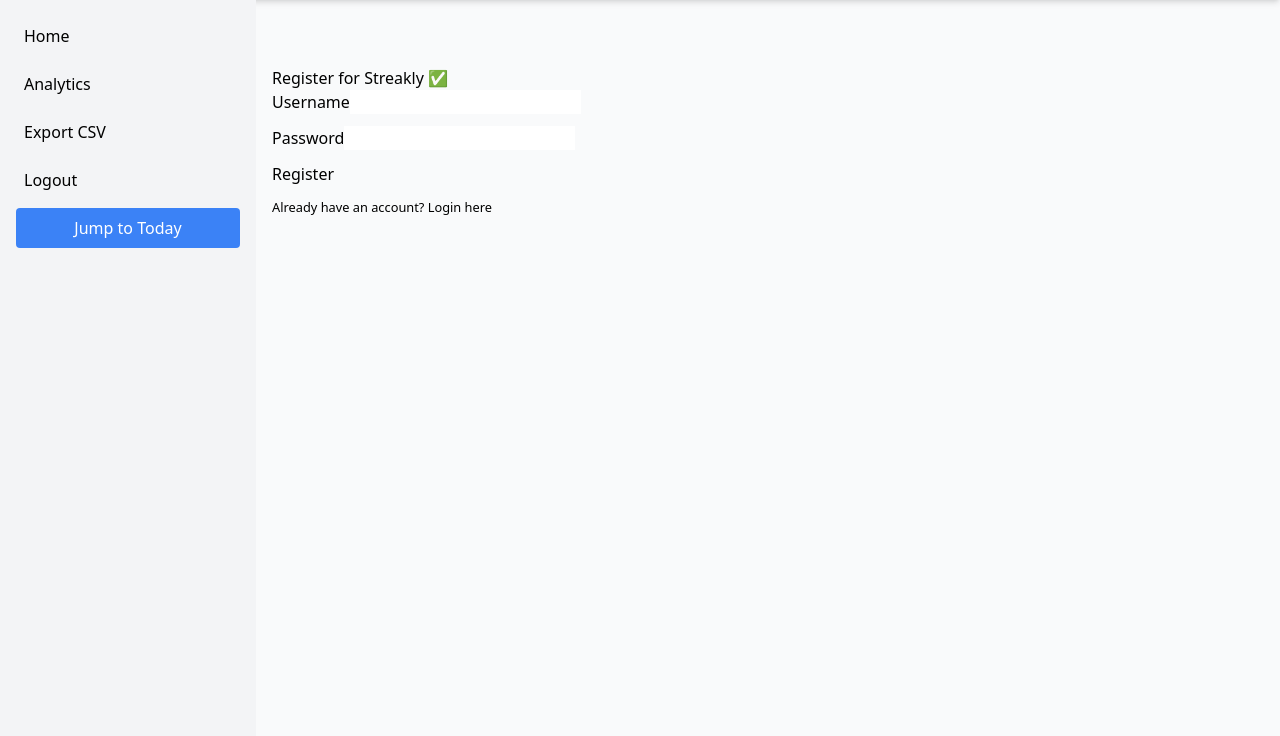
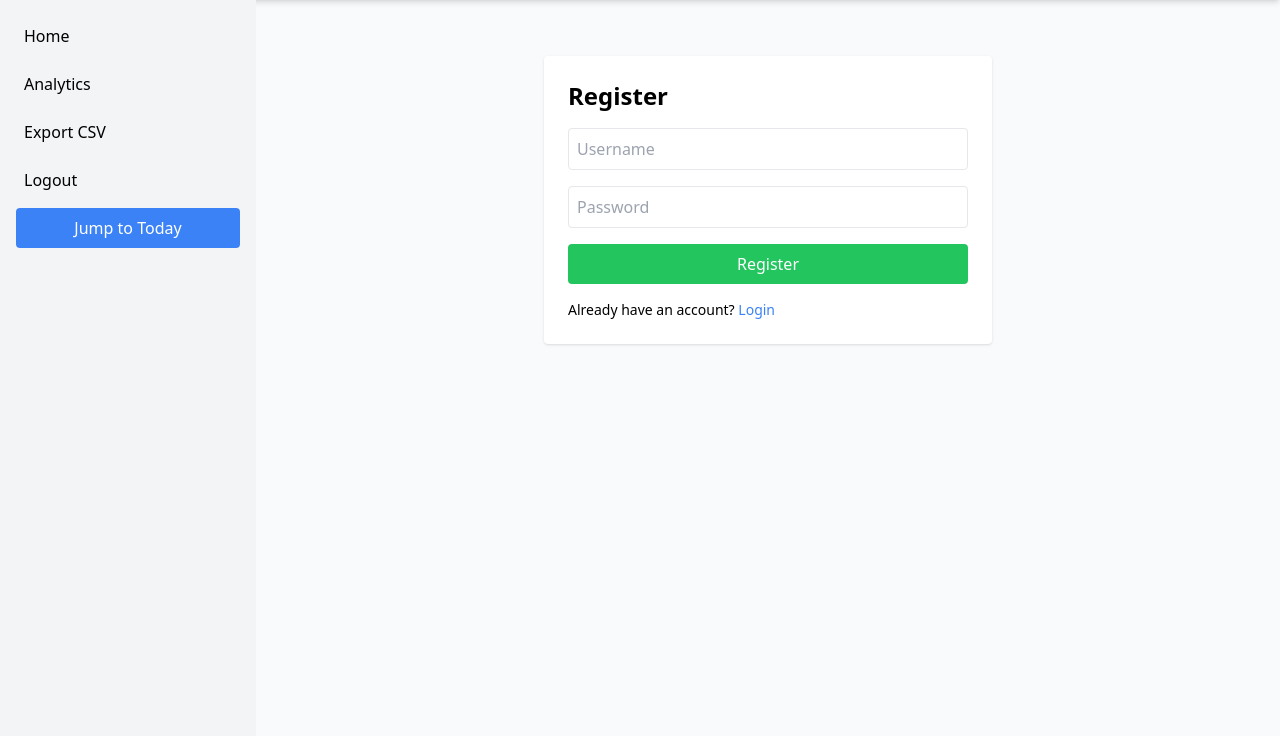
Before and after one commit to rathibharat/habit-tracker-v3, a Flask app: page /register in a window 1280 px wide. Shown: the part 64-800 px from the top of the page. Run offline with Flask 3, Linux system fonts and the light colour scheme; parts of the project's set-up code (start-up, migrations or seed data) failed here and were passed over; some libraries are stand-ins or nearby versions.

Commit message:
Update register.html

```diff
--- a/templates/register.html
+++ b/templates/register.html
@@ -1,12 +1,14 @@
 {% extends "layout.html" %}
+{% block title %}Register{% endblock %}
+
 {% block content %}
-<div class="container" style="max-width:400px; margin-top:50px;">
-    <h3>Register for Streakly ✅</h3>
-    <form method="post">
-        <div class="mb-3"><label>Username</label><input type="text" name="username" class="form-control" required></div>
-        <div class="mb-3"><label>Password</label><input type="password" name="password" class="form-control" required></div>
-        <button class="btn btn-primary w-100">Register</button>
+<div class="max-w-md mx-auto mt-10 bg-white p-6 rounded shadow">
+    <h2 class="text-2xl font-bold mb-4">Register</h2>
+    <form method="POST" class="flex flex-col space-y-4">
+        <input type="text" name="username" placeholder="Username" required class="p-2 border rounded">
+        <input type="password" name="password" placeholder="Password" required class="p-2 border rounded">
+        <button type="submit" class="p-2 bg-green-500 text-white rounded hover:bg-green-600">Register</button>
     </form>
-    <div class="mt-2"><small>Already have an account? <a href="{{ url_for('login') }}">Login here</a></small></div>
+    <p class="mt-4 text-sm">Already have an account? <a href="{{ url_for('login') }}" class="text-blue-500">Login</a></p>
 </div>
 {% endblock %}
```
